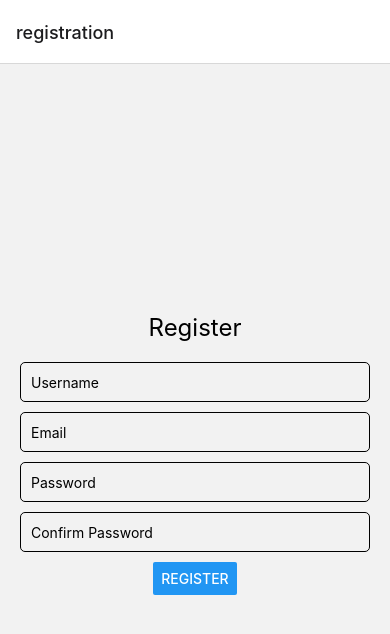
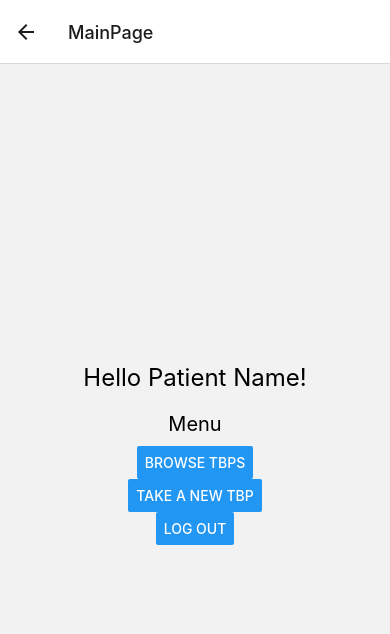
Before and after one commit to Mike19821/comp413FrontEnd, a React Native app in the folder AwesomeProject/: screen /MainPage in a window 390 px wide. Shown: the top 634 px of the page. Built offline with nearby package versions, Linux system fonts and the light colour scheme.

Commit message:
frontend basic

```diff
--- a/AwesomeProject/App.js
+++ b/AwesomeProject/App.js
@@ -5,6 +5,9 @@ import * as React from 'react';
 import {createNativeStackNavigator} from '@react-navigation/native-stack';
 import LoginPage from './pages/loginPage';
 import RegistrationPage from './pages/registrationPage';
+import MainPage from './pages/mainPage';
+import CameraPageScreen from './pages/cameraPage';
+import BrowseTBPsScreen from './pages/allTBPsPage';
 
 const Stack = createNativeStackNavigator();
 
@@ -19,20 +22,29 @@ const HomeScreen = ({navigation}) => {
 
 export default function App() {
   return (
+    // <NavigationContainer>
+    //   <Stack.Navigator>
+    //     <Stack.Screen
+    //       name="Home"
+    //       component={LoginPage}
+    //       options={{title: 'Welcome'}}
+    //     />
+    //     <Stack.Screen
+    //       name="registration"
+    //       component={RegistrationPage}
+    //       options={{title: 'registration'}}
+    //     />
+    //   </Stack.Navigator>
+    // </NavigationContainer>
     <NavigationContainer>
-      <Stack.Navigator>
-        {/* <Stack.Screen
-          name="Home"
-          component={LoginPage}
-          options={{title: 'Welcome'}}
-        /> */}
-        <Stack.Screen
-          name="registration"
-          component={RegistrationPage}
-          options={{title: 'registration'}}
-        />
-      </Stack.Navigator>
-    </NavigationContainer>
+    <Stack.Navigator initialRouteName="Login">
+      <Stack.Screen name="Login" component={LoginPage} />
+      <Stack.Screen name="MainPage" component={MainPage} />
+      <Stack.Screen name="SignUp" component={RegistrationPage} />
+      <Stack.Screen name="BrowseTBPs" component={BrowseTBPsScreen} />
+      <Stack.Screen name="CameraPage" component={CameraPageScreen} />
+    </Stack.Navigator>
+  </NavigationContainer>
   );
 }
 
--- /dev/null
+++ b/AwesomeProject/pages/allTBPsPage.js
@@ -0,0 +1,15 @@
+// BrowseTBPsScreen.js
+import React from 'react';
+import { View, Text } from 'react-native';
+
+const BrowseTBPsScreen = () => {
+  // This page would list all the TBPs
+  return (
+    <View>
+      <Text>List of TBPs</Text>
+      {/* Render your TBP images here */}
+    </View>
+  );
+};
+
+export default BrowseTBPsScreen;
--- /dev/null
+++ b/AwesomeProject/pages/cameraPage.js
@@ -0,0 +1,14 @@
+import React from 'react';
+import { View, Text } from 'react-native';
+
+const CameraPageScreen = () => {
+  // This page would access the camera for a new TBP
+  return (
+    <View>
+      <Text>Camera View</Text>
+      {/* Set up your live camera view here */}
+    </View>
+  );
+};
+
+export default CameraPageScreen;
--- a/AwesomeProject/pages/loginPage.js
+++ b/AwesomeProject/pages/loginPage.js
@@ -10,11 +10,20 @@ const LoginPage = ({ navigation }) => {
     console.log('Login credentials', { username, password });
     // If login is successful, you can navigate to another screen or perform other actions
     // navigation.navigate('YourNextScreenName');
+    navigation.navigate('MainPage')
+  };
+
+  const handleSignUp = () => {
+    // Here, you would typically make an API call to your backend to verify the user credentials
+    console.log('Login credentials', { username, password });
+    // If login is successful, you can navigate to another screen or perform other actions
+    // navigation.navigate('YourNextScreenName');
+    navigation.navigate('SignUp')
   };
 
   return (
     <View style={styles.container}>
-      <Text style={styles.title}>Login</Text>
+      <Text style={styles.title}>Welcome to APP</Text>
       <TextInput
         style={styles.input}
         placeholder="Username"
@@ -28,7 +37,13 @@ const LoginPage = ({ navigation }) => {
         onChangeText={setPassword}
         secureTextEntry
       />
-      <Button title="Login" onPress={handleLogin} />
+      {/* <Button title="Login" onPress={handleLogin} />
+      <Button title="SignUp" onPress={handleSignUp} /> */}
+      <View style={styles.buttonContainer}>
+        <Button title="Login" onPress={handleLogin} />
+        <View style={styles.buttonSpacer} />
+        <Button title="SignUp" onPress={handleSignUp} />
+      </View>
     </View>
   );
 };
@@ -52,6 +67,13 @@ const styles = StyleSheet.create({
     padding: 10,
     borderRadius: 5,
   },
+  buttonContainer: {
+    flexDirection: 'row',
+    paddingTop: 10,
+  },
+  buttonSpacer: {
+    width: 10,
+  },
 });
 
 export default LoginPage;
--- /dev/null
+++ b/AwesomeProject/pages/mainPage.js
@@ -0,0 +1,47 @@
+import React from 'react';
+import { View, Text, Button, StyleSheet } from 'react-native';
+
+const MainPage = ({ navigation }) => {
+  return (
+    <View style={styles.container}>
+      <Text style={styles.greeting}>Hello Patient Name!</Text>
+
+      <Text style={styles.menuTitle}>Menu</Text>
+
+      <Button
+        title="Browse TBPs"
+        onPress={() => navigation.navigate('BrowseTBPs')}
+      />
+
+      <Button
+        title="Take a new TBP"
+        onPress={() => navigation.navigate('CameraPage')}
+      />
+
+      <Button
+        title="Log out"
+        onPress={() => navigation.navigate('Login')}
+      />
+    </View>
+  );
+};
+
+const styles = StyleSheet.create({
+  container: {
+    flex: 1,
+    alignItems: 'center',
+    justifyContent: 'center',
+    padding: 20,
+  },
+  greeting: {
+    marginBottom: 20,
+    fontSize: 24,
+  },
+  menuTitle: {
+    fontSize: 20,
+    marginBottom: 10,
+  },
+  // Add more styles if you need
+});
+
+export default MainPage;
```
